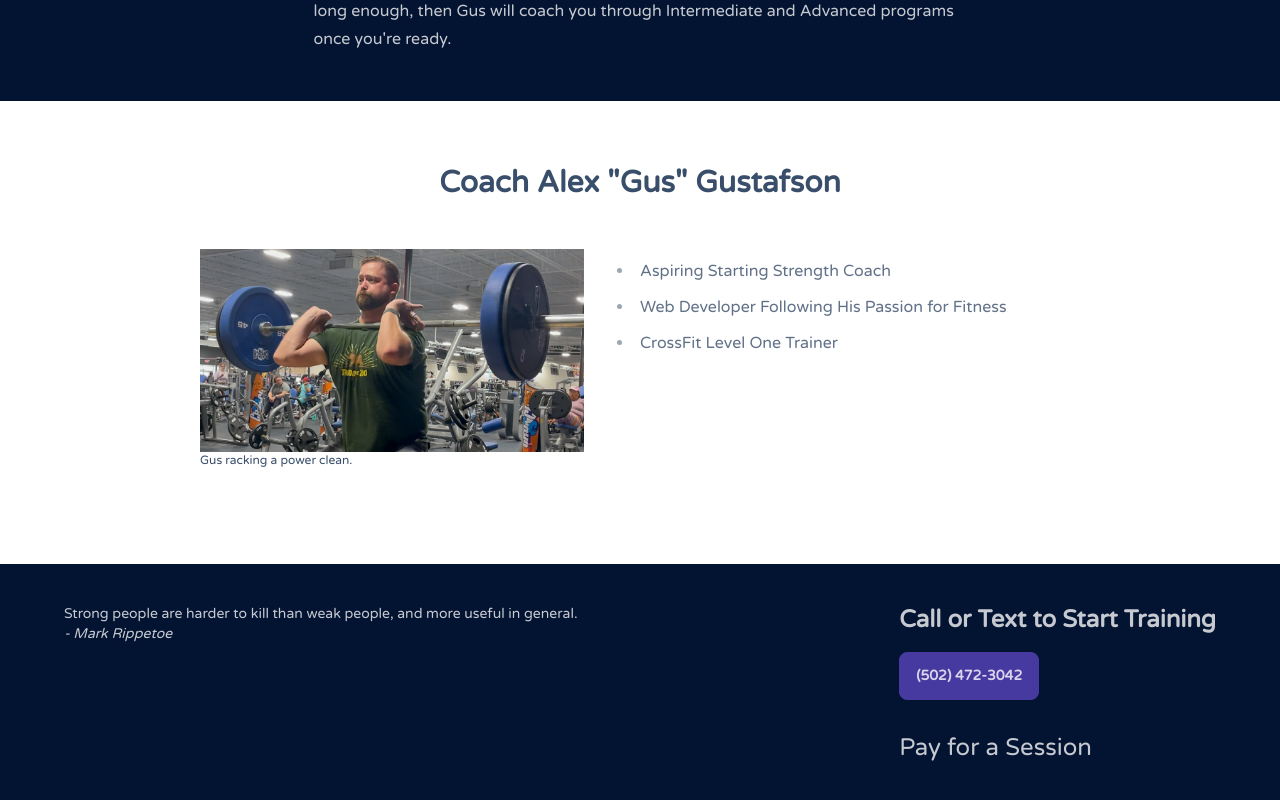
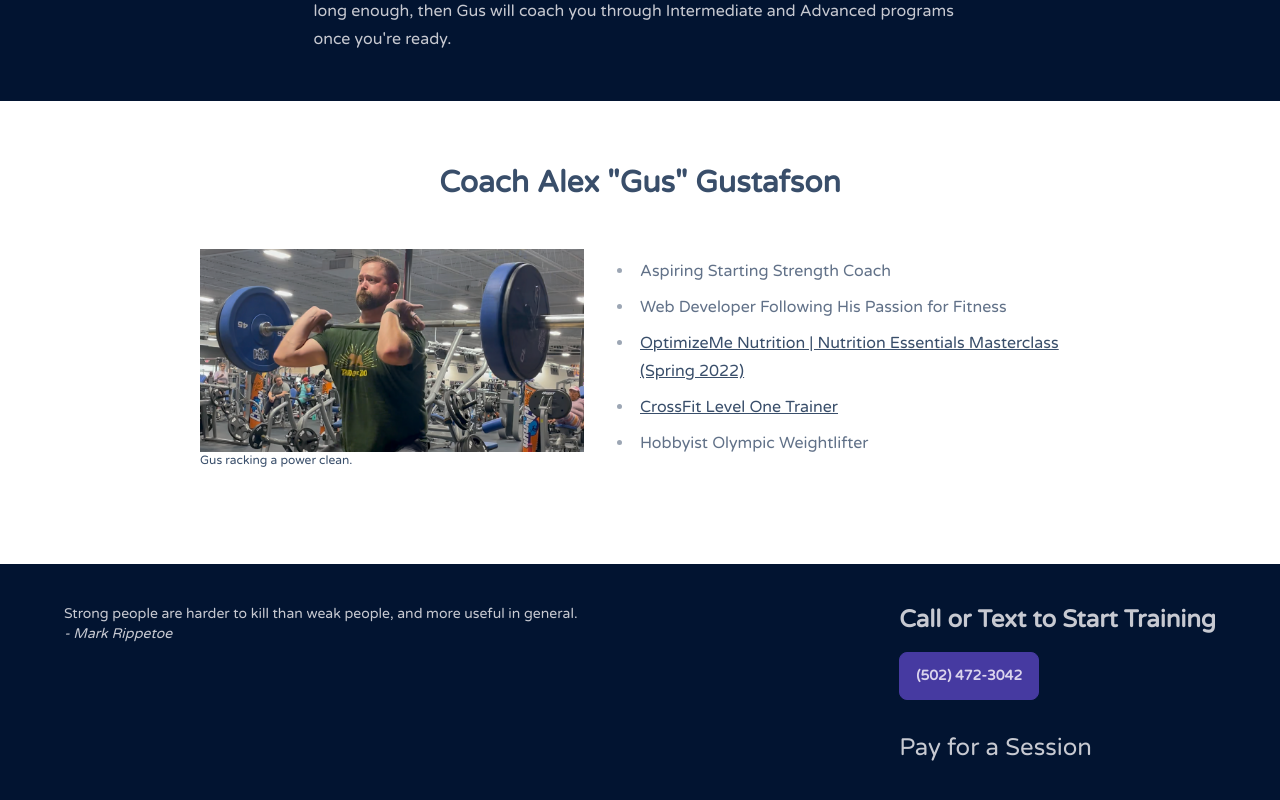
Before and after one commit to alexjgustafson/gus.coach, a SvelteKit app: page / in a window 1280 px wide. Shown: the part 2471-3271 px from the top of the page. Built offline with nearby package versions, Linux system fonts and the light colour scheme; a web font is replaced by a local one.

Commit message:
add personal links

```diff
--- a/src/routes/+page.svelte
+++ b/src/routes/+page.svelte
@@ -75,7 +75,9 @@
         <ul>
           <li>Aspiring Starting Strength Coach</li>
           <li>Web Developer Following His Passion for Fitness</li>
-          <li>CrossFit Level One Trainer</li>
+          <li><a href="https://optimizemenutrition.com/nutrition-masterclass/" target="_blank">OptimizeMe Nutrition | Nutrition Essentials Masterclass (Spring 2022)</a></li>
+          <li><a href="https://www.alexjgustafson.fitness" target="_blank">CrossFit Level One Trainer</a></li>
+          <li>Hobbyist Olympic Weightlifter</li>
         </ul>
       </div>
     </div>
```
